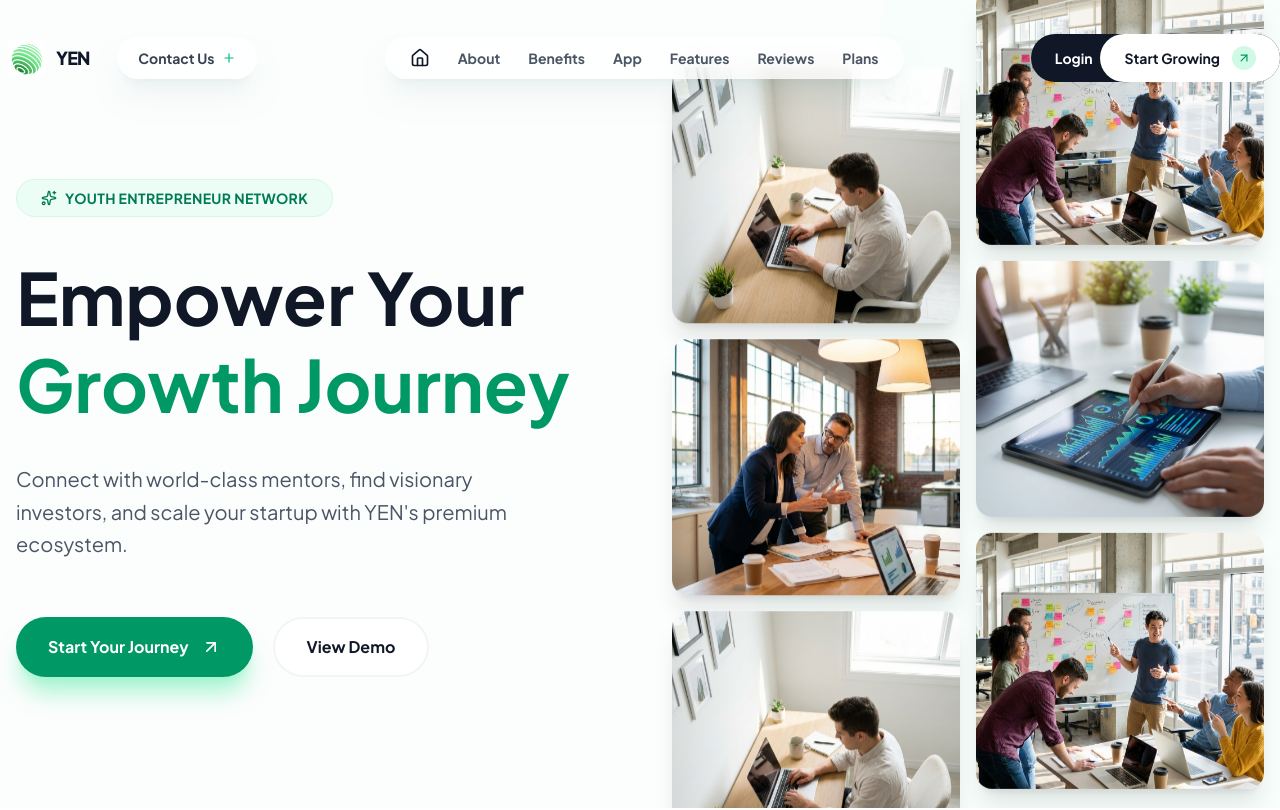
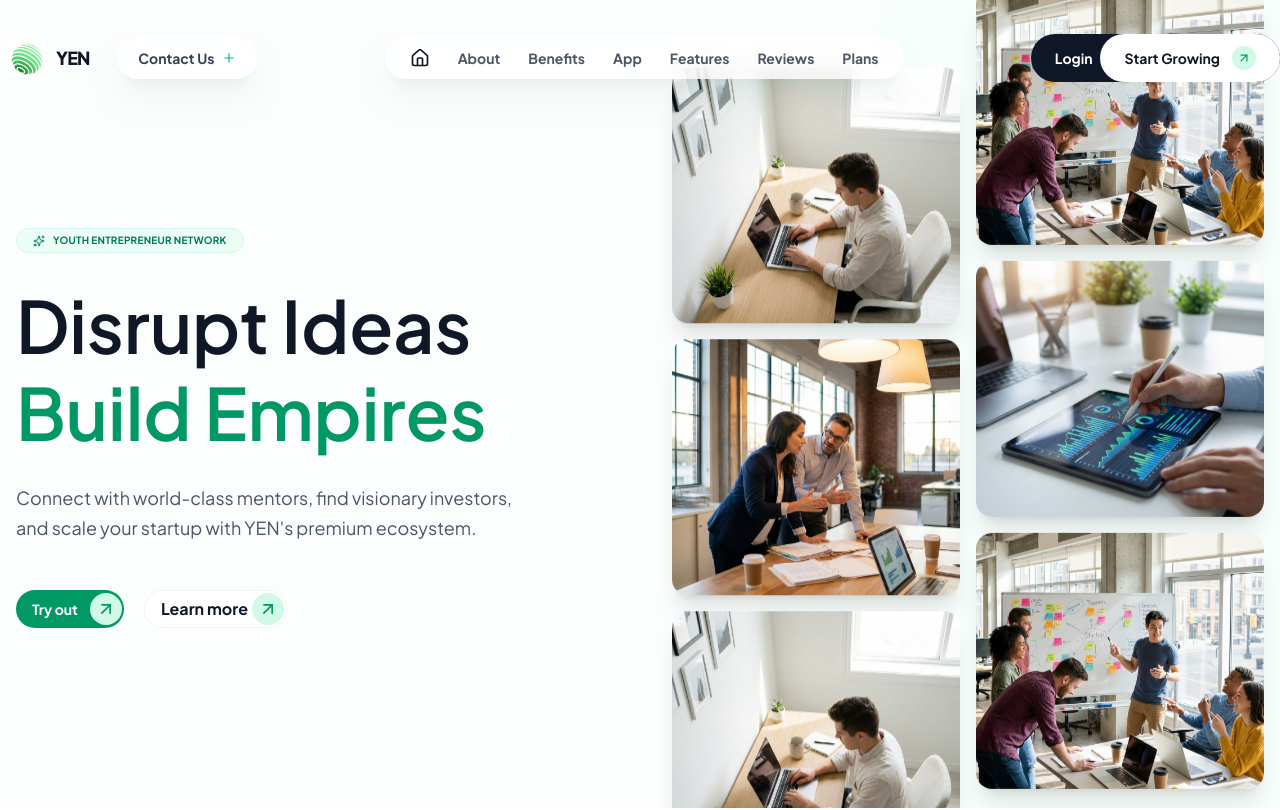
Before and after one commit to sanjanab-31/Youth_entrepreneur_network, a React (Vite) app: page / in a window 1280 px wide. Shown: the top 810 px of the page. Built offline with nearby package versions, Linux system fonts and the light colour scheme.

Commit message:
button hero section

```diff
--- a/src/pages/Landing.jsx
+++ b/src/pages/Landing.jsx
@@ -141,37 +141,41 @@ const Landing = () => {
                 <div className="max-w-[1400px] mx-auto px-4 relative z-10">
                     <div className="grid lg:grid-cols-2 gap-16 items-center">
                         {/* Left Content */}
-                        <div className={`space-y-10 transition-all duration-1000 ${isVisible ? 'opacity-100 translate-x-0' : 'opacity-0 -translate-x-10'}`}>
-                            <div className="inline-flex items-center space-x-2 bg-emerald-50 text-emerald-700 px-6 py-2 rounded-full border border-emerald-100">
-                                <Sparkles className="w-4 h-4" />
-                                <span className="text-sm font-bold tracking-wide uppercase">Youth Entrepreneur Network</span>
+                        <div className={`space-y-8 transition-all duration-1000 ${isVisible ? 'opacity-100 translate-x-0' : 'opacity-0 -translate-x-10'}`}>
+                            <div className="inline-flex items-center space-x-2 bg-emerald-50 text-emerald-700 px-4 py-1 rounded-full border border-emerald-100">
+                                <Sparkles className="w-3 h-3" />
+                                <span className="text-[10px] font-bold tracking-wide uppercase">Youth Entrepreneur Network</span>
                             </div>
 
-                            <h1 className="text-5xl lg:text-7xl font-bold text-gray-900 leading-[1.1]">
-                                Empower Your
+                            <h1 className="text-5xl lg:text-7xl font-semibold text-gray-900 leading-[1.1]">
+                                Disrupt Ideas
                                 <span className="block text-emerald-600 mt-2">
-                                    Growth Journey
+                                    Build Empires
                                 </span>
                             </h1>
 
-                            <p className="text-xl text-gray-600 leading-relaxed max-w-lg">
+                            <p className="text-lg text-gray-600 leading-relaxed max-w-lg">
                                 Connect with world-class mentors, find visionary investors, and scale your startup with YEN's premium ecosystem.
                             </p>
 
                             <div className="flex flex-wrap gap-5 pt-4">
                                 <button
                                     onClick={() => navigate('/portal-select/signup')}
-                                    className="group px-8 py-4 bg-emerald-600 text-white rounded-full hover:bg-emerald-700 transition-all shadow-xl shadow-emerald-200 font-bold flex items-center space-x-3 transform active:scale-95"
+                                    className="bg-emerald-600 text-white rounded-full pl-4 pr-0.5 py-0.5 text-sm font-bold hover:bg-emerald-50 transition-all flex items-center gap-3 whitespace-nowrap"
                                 >
-                                    <span>Start Your Journey</span>
-                                    <ArrowUpRight className="w-5 h-5 group-hover:translate-x-1 group-hover:-translate-y-1 transition-transform" />
+                                    Try out
+                                    <div className="w-8 h-8 bg-emerald-100 rounded-full flex items-center justify-center">
+                                        <ArrowUpRight className="w-5 h-5 text-emerald-600 group-hover:translate-x-1 group-hover:-translate-y-1 transition-transform" />
+                                    </div>
                                 </button>
-
                                 <button
                                     onClick={() => navigate('/portal-select/login')}
-                                    className="px-8 py-4 bg-white text-gray-900 rounded-full hover:bg-gray-50 transition-all font-bold border-2 border-gray-100 flex items-center"
+                                    className="pl-4 pr-0.5 py-0.5 bg-white text-gray-900 rounded-full hover:bg-gray-50 transition-all font-bold border-1 border-gray-100 flex items-center gap-1"
                                 >
-                                    View Demo
+                                    Learn more
+                                    <div className="w-8 h-8 bg-emerald-100 rounded-full flex items-center justify-center">
+                                        <ArrowUpRight className="w-5 h-5 text-emerald-600 group-hover:translate-x-1 group-hover:-translate-y-1 transition-transform" />
+                                    </div>
                                 </button>
                             </div>
                         </div>
```
